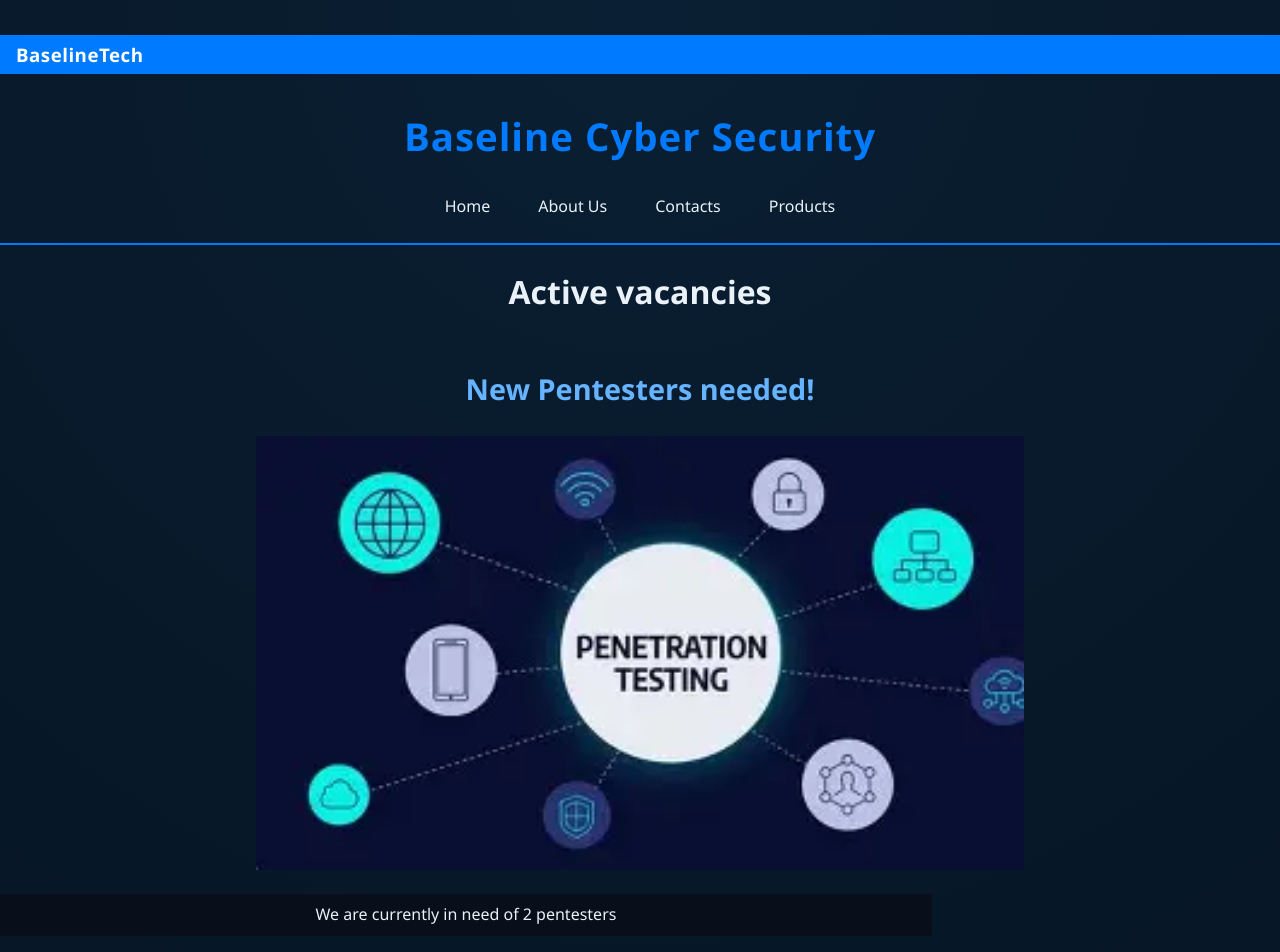
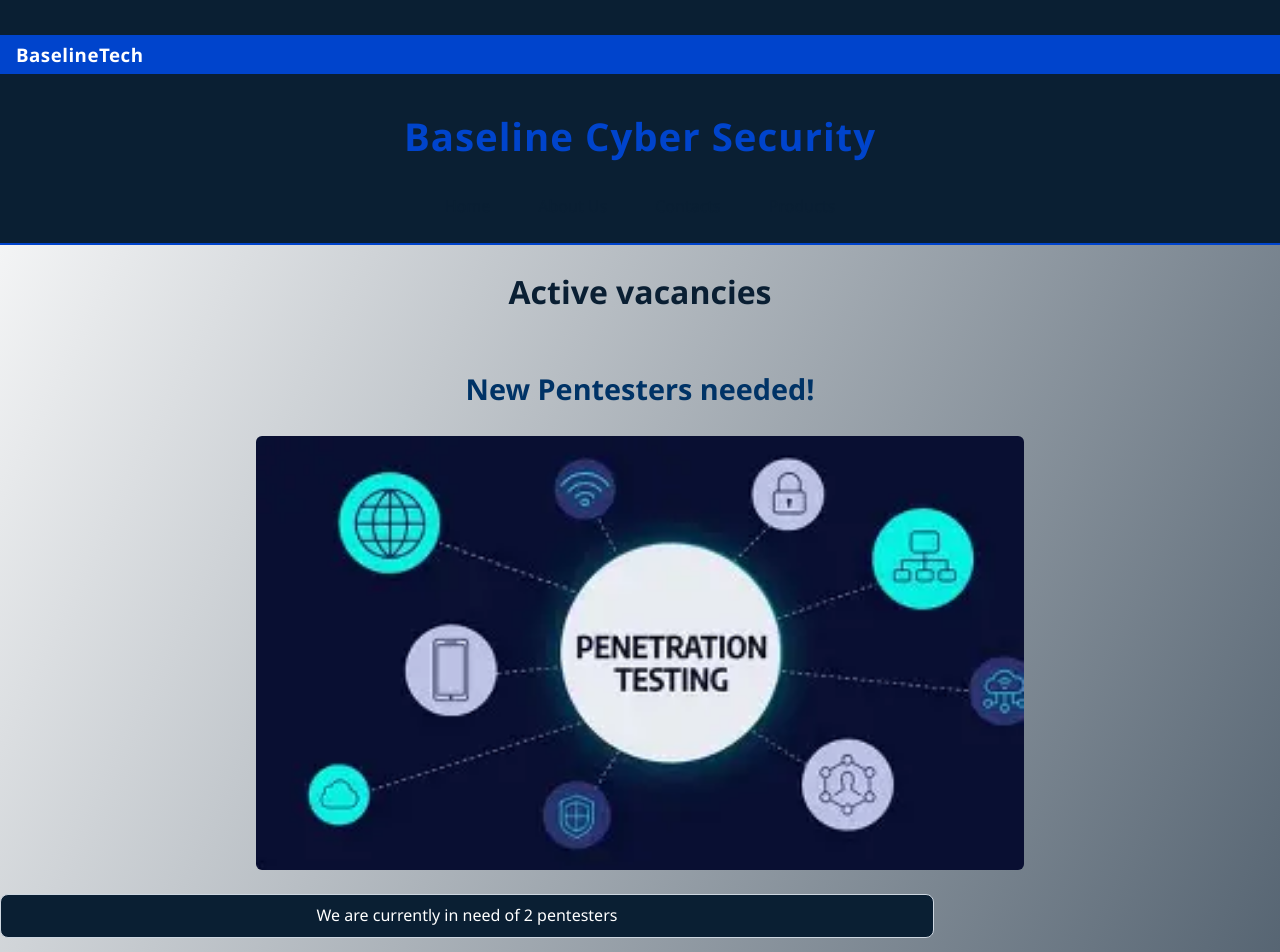
Before and after one commit to yunus662/CompanyProjj, a plain HTML site: page Hiring.html in a window 1280 px wide. Shown: the top 952 px of the page. Drawn offline with Linux system fonts and the light colour scheme.

Commit message:
Update Company.css

```diff
--- a/Company.css
+++ b/Company.css
@@ -1,55 +1,43 @@
-
 body {
-  background: radial-gradient(circle at top, #0a1f33 0%, #020b14 100%);
+  background: linear-gradient(to bottom right, #ffffff 0%, #0a1f33 100%);
   margin: 0;
   padding: 0;
-  color: #e4e7eb;
+  color: #1a1a1a;
   font-family: 'Segoe UI', Roboto, sans-serif;
   line-height: 1.6;
 }
 
-
 h1 {
   text-align: center;
-  color: #eaf1f8;
+  color: #0a1f33;
 }
 
 h1.CompanyLogo {
-  color: #007bff;
+  color: #0044cc;
   font-size: 2.4rem;
   margin-top: 2rem;
   letter-spacing: 1px;
-
-
 }
 
 h2 {
-  color: #66b3ff;
+  color: #003366;
   text-align: center;
   margin-top: 3rem;
-
   font-size: 1.8rem;
-
 }
-
 
 p {
   text-align: right;
-  color: #cfd8e3;
+  color: #2b2b2b;
 }
 
-
-
-
-
 header {
-
+  background-color: #0a1f33;
   padding: 1rem 0 0.5rem 0;
-  border-bottom: 2px solid #007bff;
+  border-bottom: 2px solid #0044cc;
   position: static;
   top: 0;
   z-index: 100;
-
 }
 
 h3.realLogo {
@@ -57,13 +45,11 @@ h3.realLogo {
   top: 15px;
   left: 20px;
   color: #fff;
-  background-color: #007bff;
+  background-color: #0044cc;
   padding: 0.3rem 1rem;
   letter-spacing: 0.5px;
-
 }
 
-/* nav bar*/
 ul {
   background: transparent;
   display: flex;
@@ -75,75 +61,61 @@ ul {
 }
 
 .NavBar a {
-  color: #eaf1f8;
+  color: #0a1f33;
   text-decoration: none;
   padding: 0.6rem 1rem;
   font-size: 1rem;
-
-
 }
 
 ul a:hover {
-  background-color: #007bff;
+  background-color: #0044cc;
   color: #fff;
-
 }
 
-/* this is my article bro */
 article {
   text-align: left;
-  color: #e4e7eb;
+  color: #0a1f33;
   padding: 1em 2em;
   margin: 2em auto;
   max-width: 900px;
-
-
-
-
+  background-color: #f5f8fc;
+  border: 1px solid #cdd6e0;
+  border-radius: 8px;
 }
 
 article.intro {
   text-align: center;
 }
 
-/* and images */
 img {
   display: block;
   margin: 1.5rem auto;
-
   width: 60%;
-
-
+  border-radius: 6px;
 }
 
-/* ===== Footer ===== */
 footer {
   text-align: center;
-
-  border-top: 2px solid #007bff;
+  background-color: #0a1f33;
+  border-top: 2px solid #0044cc;
   padding: 1.5rem;
-  color: #cfd8e3;
+  color: #e4e7eb;
   margin-top: 3rem;
-
 }
 
 p.footer {
   color: #b7c4d2;
 }
 
-
 h1.SecHomeIMG,
 h1.HomeView {
-  background: rgba(0, 0, 0, 0.7);
-  color: #eaf1f8;
+  background: #0a1f33;
+  color: #ffffff;
   padding: 0.5rem 1rem;
   width: 1330px;
   margin: 1rem auto;
-
   text-align: center;
-
 }
-
 
 .NavBar a {
   width: 80%;
@@ -161,14 +133,13 @@ h3.realLogo {
   margin: 1 auto 1rem auto;
 }
 
-
 article.Vcan {
-  background-color: rgba(8, 15, 25, 0.9);
-  color: #eaf1f8;
+  background-color: #0a1f33;
+  color: #ffffff;
   padding: 0.5rem 1rem;
   display: inline-block;
   margin: auto;
   width: 1330px;
   text-align: center;
-
+  border-radius: 8px;
 }
```
